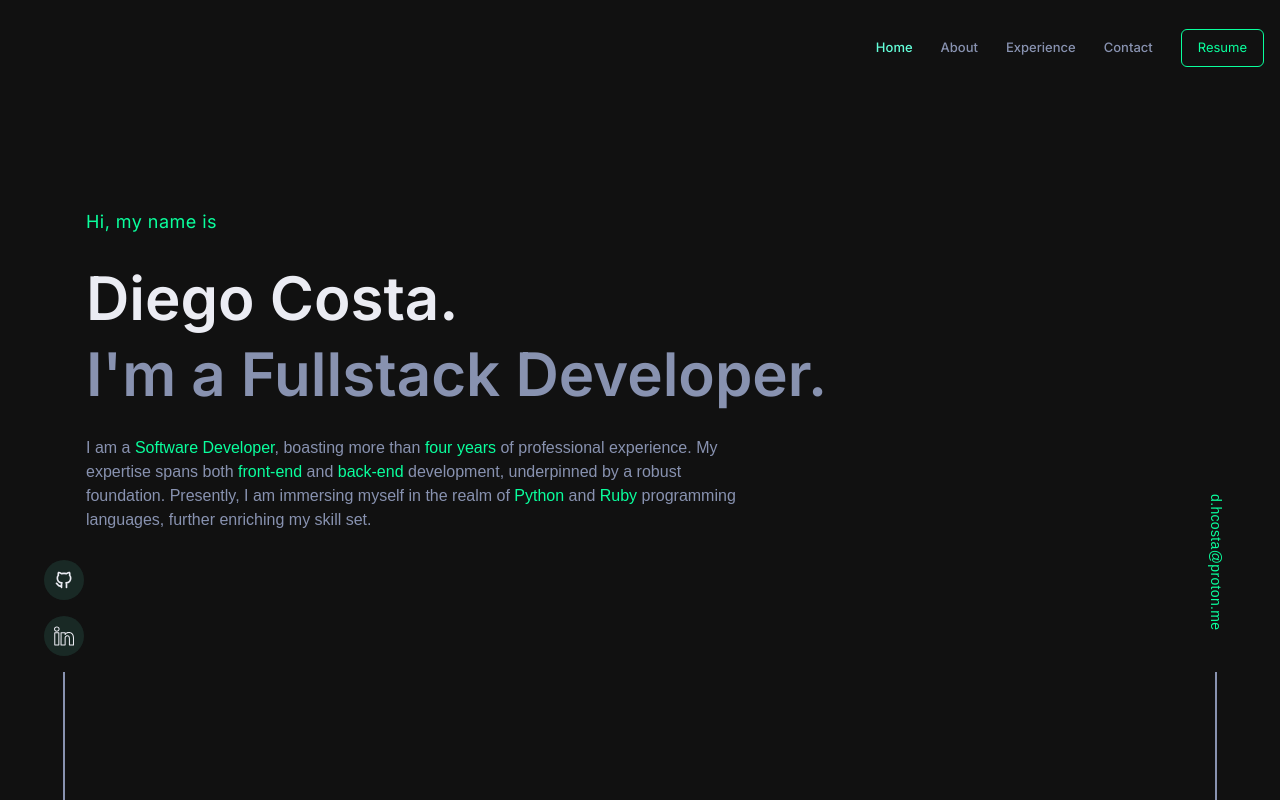
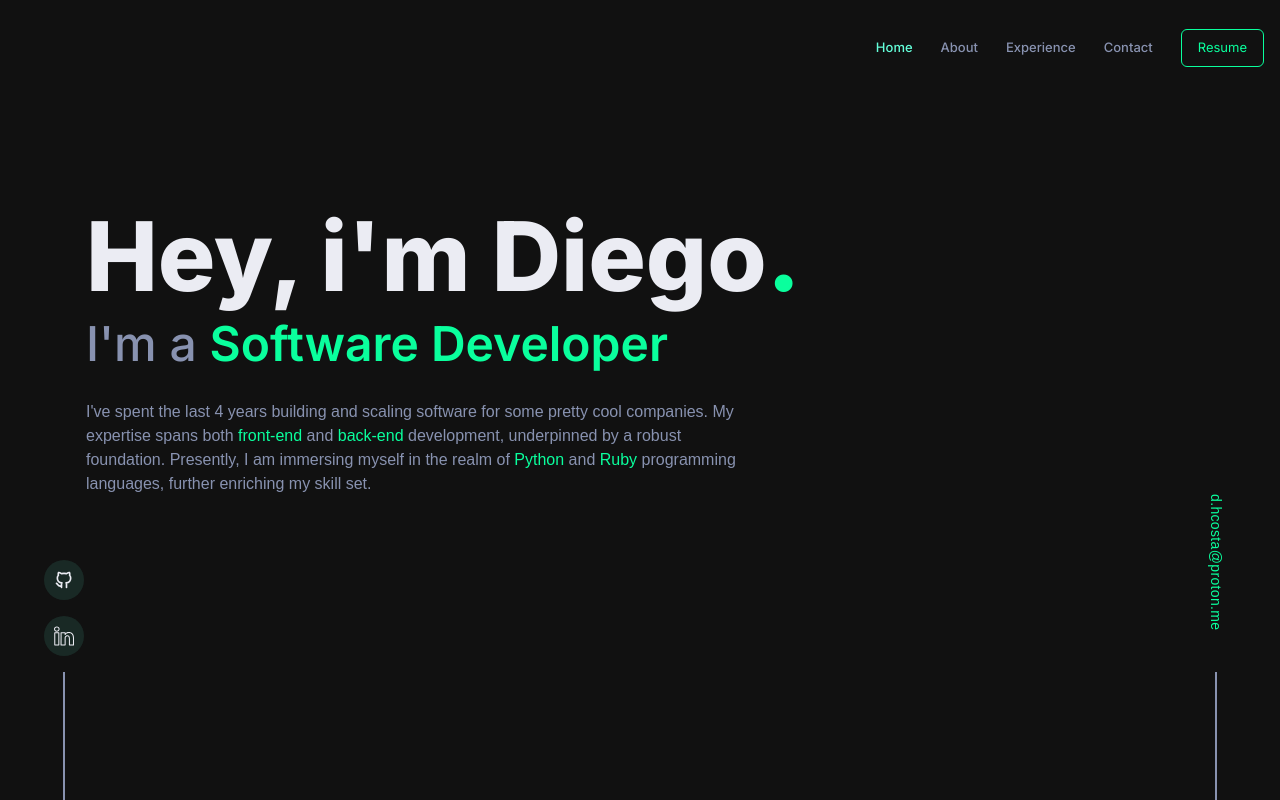
Before and after one commit to d-hcosta/next-portfolio, a Next.js app: page / in a window 1280 px wide. Built offline with nearby package versions, Linux system fonts and the light colour scheme.

Commit message:
fix: Fixing HeroSection component

```diff
--- a/src/components/HeroSection/HeroSection.tsx
+++ b/src/components/HeroSection/HeroSection.tsx
@@ -1,6 +1,7 @@
 "use client"
 
 import { motion } from "framer-motion"
+import { Particles } from "./Particles"
 
 export function HeroSection() {
   return (
@@ -8,22 +9,20 @@ export function HeroSection() {
       id="home"
       className="mx-auto flex max-w-contentContainer flex-col gap-4 py-10 mdl:px-10 mdl:py-24 lgl:gap-8 xl:px-4 "
     >
-      <motion.h3
-        initial={{ y: 10, opacity: 0 }}
-        animate={{ y: 0, opacity: 1 }}
-        transition={{ duration: 0.5, delay: 0.6 }}
-        className="font-titleFont text-lg tracking-wide text-textGreen"
-      >
-        Hi, my name is
-      </motion.h3>
-
       <motion.h1
         initial={{ y: 10, opacity: 0 }}
         animate={{ y: 0, opacity: 1 }}
         transition={{ duration: 0.5, delay: 0.6 }}
-        className="flex flex-col font-titleFont text-4xl font-semibold lgl:text-6xl"
+        className="flex flex-col font-titleFont lgl:text-6xl"
       >
-        Diego Costa. <span className="mt-2 text-textDark lgl:mt-4">I'm a Fullstack Developer.</span>
+        <span className="text-8xl font-extrabold">
+          Hey, i'm Diego<span className="text-8xl font-extrabold text-textGreen">.</span>
+        </span>
+
+        <span className="mt-2 text-5xl font-medium text-textDark lgl:mt-4">
+          I'm a{" "}
+          <span className="mt-2 font-semibold text-textGreen lgl:mt-4"> Software Developer</span>
+        </span>
       </motion.h1>
 
       <motion.p
@@ -32,9 +31,8 @@ export function HeroSection() {
         transition={{ duration: 0.5, delay: 0.8 }}
         className="text-base font-medium text-textDark md:max-w-[650px]"
       >
-        I am a <span className="text-textGreen">Software Developer</span>, boasting more than{" "}
-        <span className="text-textGreen">four years</span> of professional experience. My expertise
-        spans both <span className="text-textGreen">front-end</span> and{" "}
+        I've spent the last 4 years building and scaling software for some pretty cool companies. My
+        expertise spans both <span className="text-textGreen">front-end</span> and{" "}
         <span className="text-textGreen">back-end</span> development, underpinned by a robust
         foundation. Presently, I am immersing myself in the realm of{" "}
         <span className="text-textGreen">Python</span> and{" "}
```
